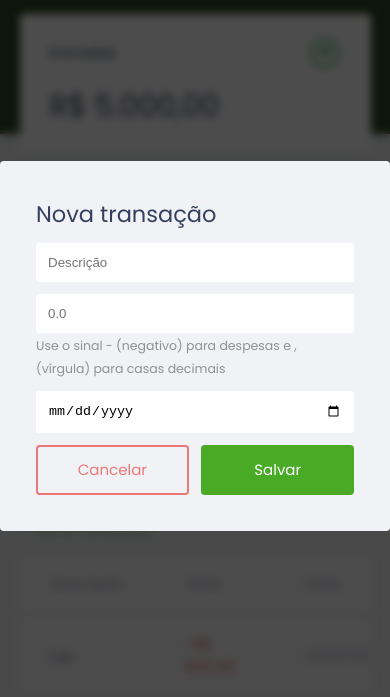
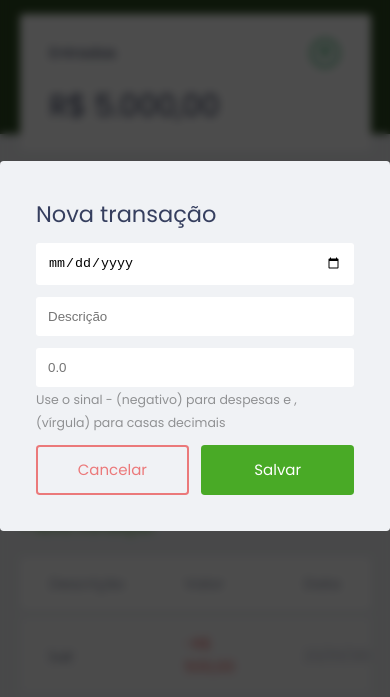
Before and after one commit to CardosoGuiVi/discovery-devfinance, a plain HTML site: page index.html in a window 390 px wide. Both pictures are taken after a click on the link "+ Nova transação". Shown: the part 76-773 px from the top of the page. Drawn offline with Linux system fonts and the light colour scheme.

Commit message:
:bug: FIX: Fixes other stylesheet bug for iPhones.

```diff
--- a/css/styles.css
+++ b/css/styles.css
@@ -223,7 +223,7 @@ td.expense {
     justify-content: center;
     opacity: 0;
     visibility: hidden;
-    z-index: 1;
+    z-index: 2;
     backdrop-filter: blur(4px);
     -webkit-backdrop-filter: blur(4px);
 }
@@ -238,7 +238,6 @@ td.expense {
     background: var(--bg-color);
     padding: 2.4rem;
     position: relative;
-    /* z-index: 1; */
 }
 
 /* Form */
@@ -266,9 +265,10 @@ td.expense {
     opacity: .4;
 }
 
-.input-group#date {
-    display: flex;
-    align-items: center;
+.input-group.mobile {
+    display: block;
+    -webkit-appearance: textfield;
+    -moz-appearance: textfield;
 }
 
 .input-group.actions {
--- a/index.html
+++ b/index.html
@@ -96,6 +96,11 @@
             <div id="form">
                 <h2>Nova transação</h2>
                 <form action="">
+                    <div class="input-group mobile">
+                        <label class="sr-only" for="date">Data</label>
+                        <input type="date" id="date" name="date" placeholder="Data" />
+                    </div>
+
                     <div class="input-group">
                         <label class="sr-only" for="description">Descrição</label>
                         <input type="text" id="description" name="description" placeholder="Descrição" />
@@ -104,12 +109,8 @@
                     <div class="input-group">
                         <label class="sr-only" for="amount">Valor</label>
                         <input type="number" step="0.01" id="amount" name="amount" placeholder="0.0" />
-                        <small class="help">Use o sinal - (negativo) para despesas e , (vírgula) para casas decimais</small>
-                    </div>
-
-                    <div class="input-group">
-                        <label class="sr-only" for="date">Data</label>
-                        <input type="date" id="date" name="date" placeholder="Data" />
+                        <small class="help">Use o sinal - (negativo) para despesas e , (vírgula) para casas
+                            decimais</small>
                     </div>
 
                     <div class="input-group actions">
```
